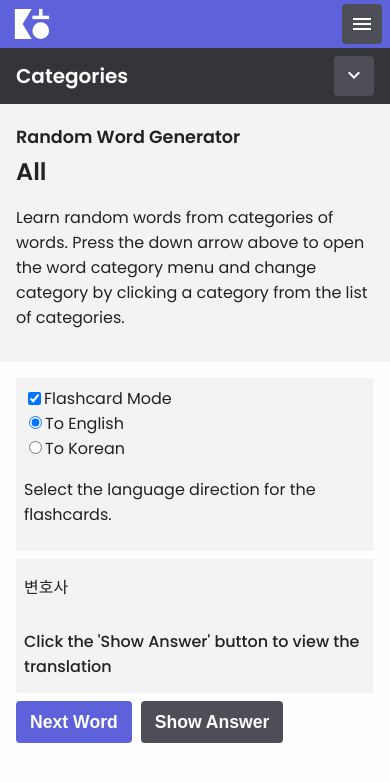
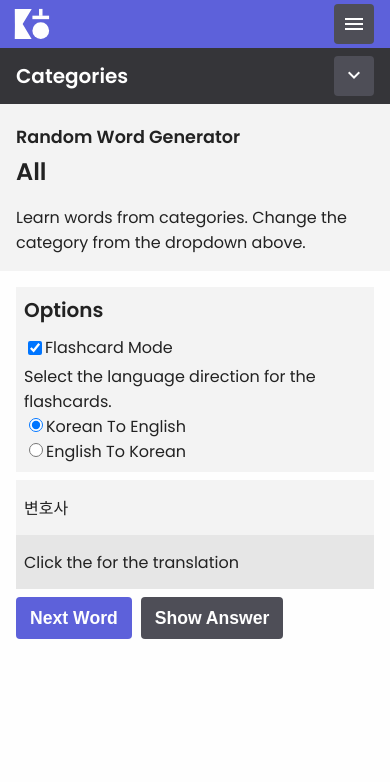
Before and after one commit to DanielHearn/korean-handbook, a Vue app in the folder korean-handbook/: page /random-words/all in a window 390 px wide. Both pictures are taken after a click on the checkbox "Flashcard Mode". Shown: the top 782 px of the page. Built offline with nearby package versions, Linux system fonts and the light colour scheme.

Commit message:
Improve random word UI

```diff
--- a/korean-handbook/src/components/App/App.scss
+++ b/korean-handbook/src/components/App/App.scss
@@ -82,6 +82,9 @@ body {
     a {
       margin: 0;
     }
+  }
+  .nav-links--mobile {
+    margin-right: 0.5em;
   }
 }
 
@@ -417,6 +420,9 @@ button {
     margin: 0;
     color: $dark-grey;
   }
+  .text {
+    margin-bottom: 0;
+  }
 }
 
 .page-type-heading {
@@ -488,7 +494,7 @@ button {
 
 button {
   &:disabled, &:disabled:hover {
-    background: $grey;
+    background: $off-whiter;
     cursor: not-allowed;
   }
 }
@@ -506,6 +512,9 @@ button {
 @media screen and (max-width: 700px) {
   .text {
     font-size: 1em;
+  }
+  .random {
+    margin-bottom: 10em;
   }
   .main {
     flex-direction: column;
--- a/korean-handbook/src/components/RandomWordGenerator/RandomWordGenerator.scss
+++ b/korean-handbook/src/components/RandomWordGenerator/RandomWordGenerator.scss
@@ -1,12 +1,37 @@
 @import './../../scss/variables.scss';
 
+.random {
   .flashcards {
     .flashcard {
       background: $off-white;
       padding: 0.5em;
-    font-weight: $regular-weight;
       .text {
         margin: 0.4em 0;
       }
+      &--dark {
+        background: $off-whiter;
       }
     }
+    &--test {
+      cursor: pointer;
+    }
+  }
+
+  .options {
+    input {
+      width: 14px;
+      height: 14px;
+    }
+    .sub-heading {
+      margin-top: 0;
+      margin-bottom: 0.5em;
+    }
+    .option {
+      display: flex;
+      align-items: center;
+    }
+    p {
+      margin: 0.25em 0 0 0;
+    }
+  }
+}
--- a/korean-handbook/src/components/RandomWordGenerator/RandomWordGenerator.vue
+++ b/korean-handbook/src/components/RandomWordGenerator/RandomWordGenerator.vue
@@ -1,6 +1,7 @@
 <template>
-  <div>
+  <div class="random">
     <div class="options">
+      <p class="sub-heading">Options</p>
       <div class="option">
         <input
           id="flashcardModeToggle"
@@ -10,6 +11,9 @@
         <label for="flashcardModeToggle" class="text">Flashcard Mode</label>
       </div>
       <div v-if="flashcardMode" class="flashcardmode">
+        <p class="text">
+          Select the language direction for the flashcards.
+        </p>
         <div>
           <input
             id="englishDirectionToggle"
@@ -17,7 +21,7 @@
             value="toEnglish"
             v-model="languageDirection"
           />
-          <label for="englishDirectionToggle" class="text">To English</label>
+          <label for="englishDirectionToggle" class="text">Korean To English</label>
         </div>
         <div>
           <input
@@ -26,26 +30,20 @@
             value="toKorean"
             v-model="languageDirection"
           />
-          <label for="koreanDirectionToggle" class="text">To Korean</label>
+          <label for="koreanDirectionToggle" class="text">English To Korean</label>
         </div>
-        <p class="text">
-          Select the language direction for the flashcards.
-        </p>
-      </div>
-      <div v-else>
-        <p class="text">
-          Activate flashcard mode to test if you know the translations of words.
-        </p>
       </div>
     </div>
-    <div v-if="flashcardMode" class="flashcards">
-      <div class="flashcard">
+    <div
+      v-if="flashcardMode" class="flashcards flashcards--test"
+      @click="showAnswer = true">
+      <div class="flashcard flashcard--light">
         <p v-if="languageDirection === 'toEnglish'" class="text">
           {{ word.k }}
         </p>
         <p v-else class="text">{{ word.e }}</p>
       </div>
-      <div class="flashcard">
+      <div class="flashcard flashcard--dark">
         <template v-if="showAnswer">
           <p v-if="languageDirection === 'toEnglish'" class="text">
             {{ word.e }}
@@ -54,16 +52,16 @@
         </template>
         <template v-else>
           <p class="text">
-            Click the 'Show Answer' button to view the translation
+            Click the for the translation
           </p>
         </template>
       </div>
     </div>
     <div v-else class="flashcards">
-      <div class="flashcard">
+      <div class="flashcard flashcard--light">
         <p class="text">{{ word.k }}</p>
       </div>
-      <div class="flashcard">
+      <div class="flashcard flashcard--dark">
         <p class="text">{{ word.e }}</p>
       </div>
     </div>
--- a/korean-handbook/src/scss/variables.scss
+++ b/korean-handbook/src/scss/variables.scss
@@ -7,6 +7,7 @@ $grey: #676770;
 $light-grey: #ececec;
 $white: #fefefe;
 $off-white: #f3f3f3;
+$off-whiter: #e6e6e6;
 
 $l-size: 1.5em;
 $m-size: 1.25em;
--- a/korean-handbook/src/static/router.js
+++ b/korean-handbook/src/static/router.js
@@ -17,7 +17,7 @@ const router = new Router({
       props: false,
       component: Home,
       meta: {
-        title: route => {
+        title: () => {
           return `Home${titleEnd}`
         },
       },
@@ -63,7 +63,7 @@ const router = new Router({
       component: () =>
         import(/* webpackChunkName: "info" */ './../views/Info.vue'),
       meta: {
-        title: route => {
+        title: () => {
           return `Info${titleEnd}`
         },
       },
@@ -76,7 +76,7 @@ const router = new Router({
 
 export default router
 
-router.afterEach((to, from) => {
+router.afterEach(to => {
   Vue.nextTick(() => {
     document.title = to.meta.title(to)
   })
--- a/korean-handbook/src/static/store.js
+++ b/korean-handbook/src/static/store.js
@@ -1,6 +1,3 @@
-import Vue from 'vue'
-import Vuex from 'vuex'
-
 export const storeConfig = {
   state: {
     mobile: false,
--- a/korean-handbook/src/views/Info.vue
+++ b/korean-handbook/src/views/Info.vue
@@ -146,7 +146,7 @@ export default {
       categoryFilter: '',
       wordFilter: '',
       sidePanelOpen: false,
-      sidePanelOpenInitially: false
+      sidePanelOpenInitially: false,
     }
   },
   watch: {
--- a/korean-handbook/src/views/RandomWords.vue
+++ b/korean-handbook/src/views/RandomWords.vue
@@ -54,7 +54,7 @@
         <h3 class="sub-heading" v-if="category.korean">
           {{ category.korean }}
         </h3>
-        <p class="text">Learn random words from categories of words. <span v-if="mobile">Press the down arrow above to open the word category menu and change category by clicking a category from the list of categories.</span><span v-else>Change word categories using the category menu on the left by clicking a category from the list of categories.</span></p>
+        <p class="text">Learn words from categories. <span v-if="mobile">Change the category from the dropdown above.</span><span v-else>Change the category on the left.</span></p>
       </div>
       <div class="page-content">
         <random-word-generator
```
Lines whose indentation alone changed are shown as unchanged.
